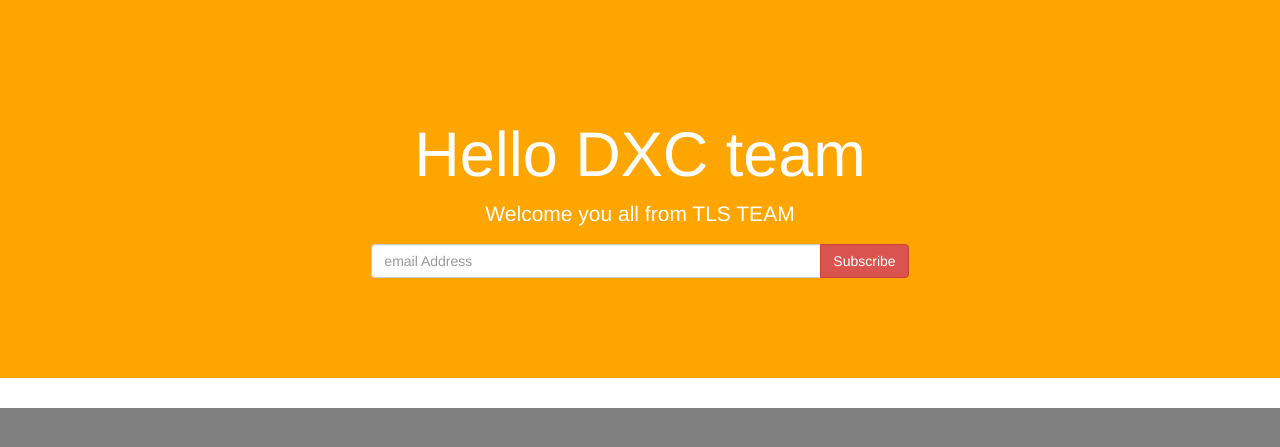
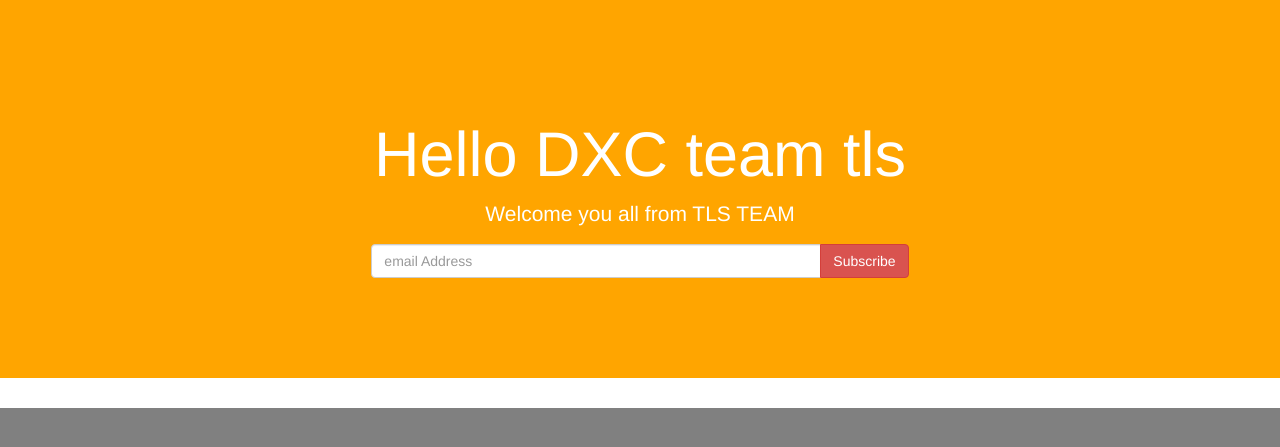
Before and after one commit to vasanth3891/test-tls, a plain HTML site: page index.html in a window 1280 px wide. Shown: the top 447 px of the page. Drawn offline with nearby package versions, Linux system fonts and the light colour scheme.

Commit message:
Update index.html

```diff
--- a/index.html
+++ b/index.html
@@ -42,7 +42,7 @@
 </style>
 <body>
 	<div class="jumbotron text-center">
-		<h1>Hello DXC team</h1>
+		<h1>Hello DXC team tls</h1>
 		<p>Welcome you all from  TLS TEAM</p>
 		<form class="form-inline">
 				<div class="input-group">
```
